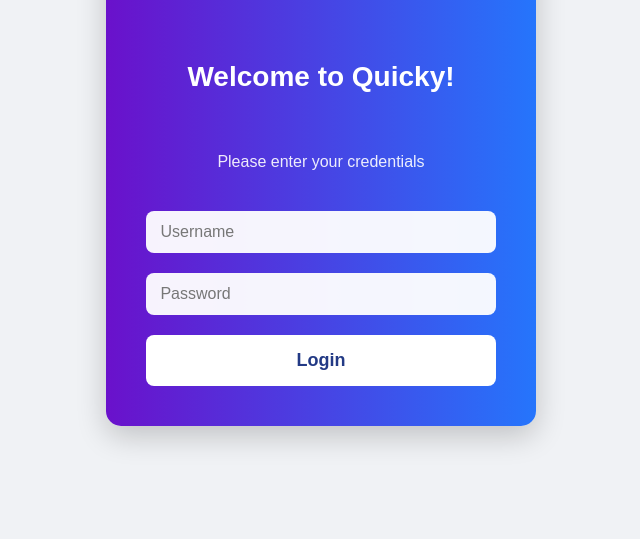
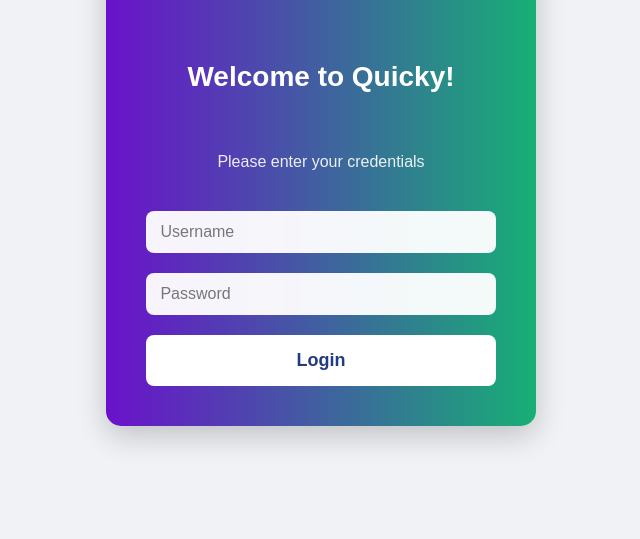
Before and after one commit to Yazeed21x/quicky, a plain HTML site: page login.html in a window 1280 px wide. Shown: the part 261-800 px from the top of the page, without its empty margins (319-959 px from the left). Drawn offline with Linux system fonts and the light colour scheme.

```diff
--- a/login.html
+++ b/login.html
@@ -17,7 +17,7 @@
     }
 
     .login-container {
-      background: linear-gradient(to right, #6a11cb, #2575fc); /* الخلفية المتدرجة من كود لوحة التحكم */
+      background: linear-gradient(to right, #6a11cb, #17af75); /* الخلفية المتدرجة من كود لوحة التحكم */
       padding: 40px;
       border-radius: 15px;
       box-shadow: 0 10px 30px rgba(0, 0, 0, 0.2); /* ظل محسّن */
```
